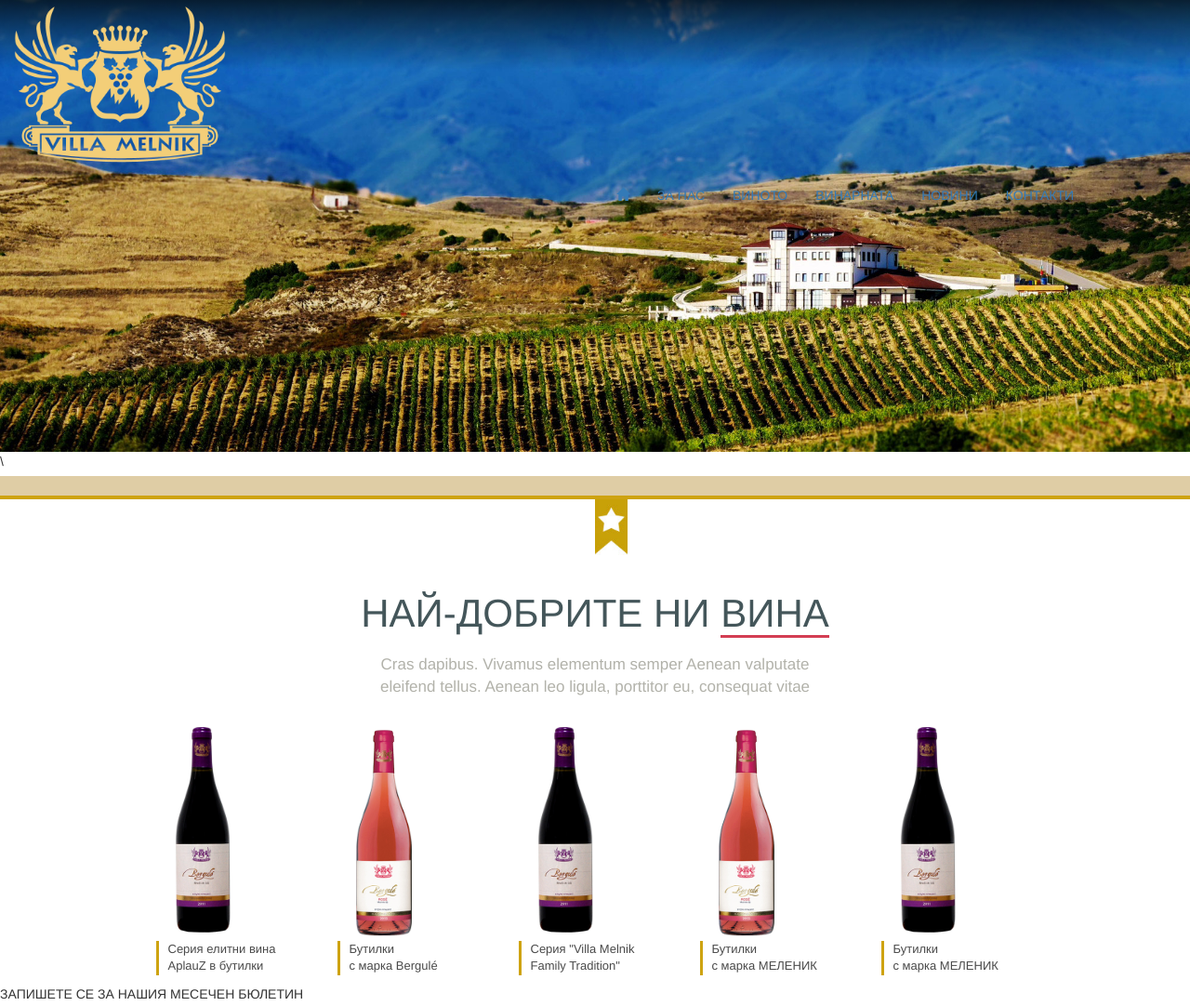
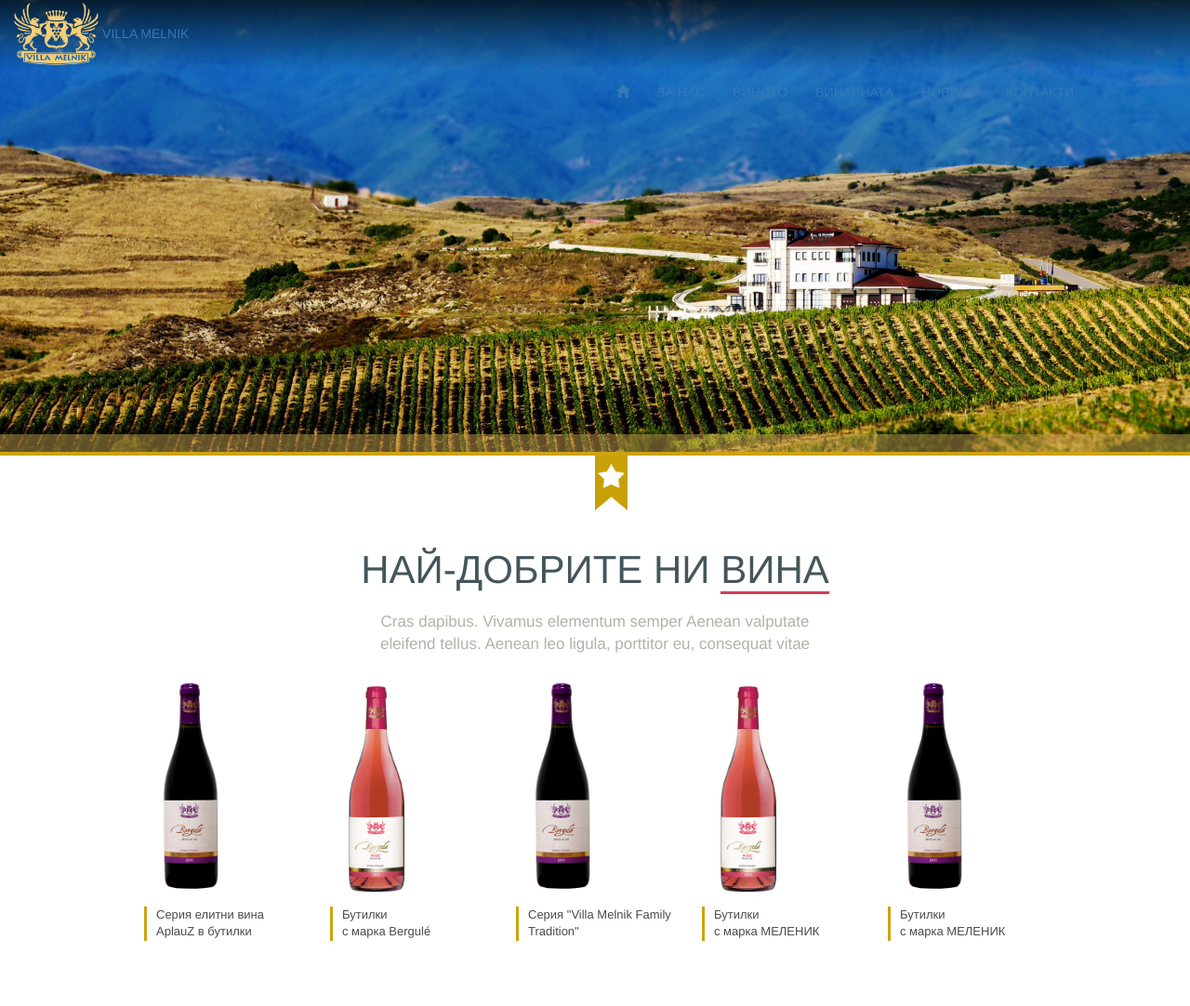
Before and after one commit to krassypetkova/VallaMelnik, a website: page index.html in a window 1280 px wide. Shown: the top 1082 px of the page at 93% size. Drawn offline with nearby package versions, Linux system fonts and the light colour scheme.

Commit message:
Implemented Best wines section

```diff
--- a/index.html
+++ b/index.html
@@ -9,12 +9,14 @@
 <body>
     <header id="site-header">
         <div id="header-gradient"></div>
-        <img id="header-background" src="images/header.jpg" alt="HeaderBackground"/>\
+        <img id="header-background" src="images/header.jpg" alt="HeaderBackground"/>
         <nav id="header-navbar" class="navbar navbar-static-top" role="navigation">
             <div class="container">
                 <a href="#">
                     <img id="site-logo" alt="VillaMelnikLogo" src="images/villa-melnik-logo-gold-transparent.png">
+                    <span>VILLA MELNIK</span>
                 </a>
+
                 <button type="button" class="navbar-toggle collapsed" data-toggle="collapse" data-target="#bs-example-navbar-collapse-1">
                     <span class="sr-only">Toggle navigation</span>
                     <span class="icon-bar"></span>
@@ -37,9 +39,7 @@
         <div id="header-bottom-line"></div>
     </header>
     <section id="best-wines" class="container">
-        <div id="div-star-img">
-            <img id="homepage-star-img" src="images/homepage-star.jpg" alt=""/>
-        </div>
+        <img id="homepage-star-img" src="images/homepage-star.jpg" alt=""/>
         <h1 class="best-wines-h1">НАЙ-ДОБРИТЕ НИ <span class="underline">ВИНА</span></h1>
         <p class="best-wines-p">Cras dapibus. Vivamus elementum semper Aenean valputate<br>eleifend tellus.
             Aenean leo ligula, porttitor eu, consequat vitae</p>
--- a/style.css
+++ b/style.css
@@ -1,9 +1,11 @@
+html {
+    box-sizing: border-box;
+}
 
 /**********************************************/
 #site-header {
     position: relative;
     border-bottom: 4px solid #CEA311;
-    height: 537px;
 }
 
 #site-header > #header-gradient{
@@ -29,7 +31,7 @@
 }
 
 #site-logo {
-    width: 20%;
+    width: 8%;
 }
 
 #header-bottom-line {
@@ -42,26 +44,29 @@
 }
 
 /******************* BEST WINES **********************/
+#best-wines {
+    position: relative;
+    padding: 80px 0;
+}
+
 #best-wines img {
     width: 100px;
-    height: 250px;
+    margin-bottom: 10px;
 }
 #best-wines #homepage-star-img {
     width: 35px;
     height: 60px;
     position: absolute;
     left: 50%;
+    top: 0;
 }
-#div-star-img {
-    position: relative;
-}
+
 
 .best-wines-h1 {
     text-align: center;
     font-weight: 500 ;
     color: #44565A;
     font-size: 42px;
-    margin-top: 100px;
     margin-bottom: 20px;
 }
 
@@ -83,6 +88,7 @@
 }
 
 /* Fade */
+#best-wines > .row > div:hover p.hvr-fade,
 .hvr-fade {
     display: inline-block;
     vertical-align: middle;
@@ -98,6 +104,8 @@
     -webkit-transition-property: color, background-color;
     transition-property: color, background-color;
 }
+
+#best-wines > .row > div:hover p.hvr-fade,
 .hvr-fade:hover, .hvr-fade:focus, .hvr-fade:active {
     background-color: #CEA311;
     color: white;
```
